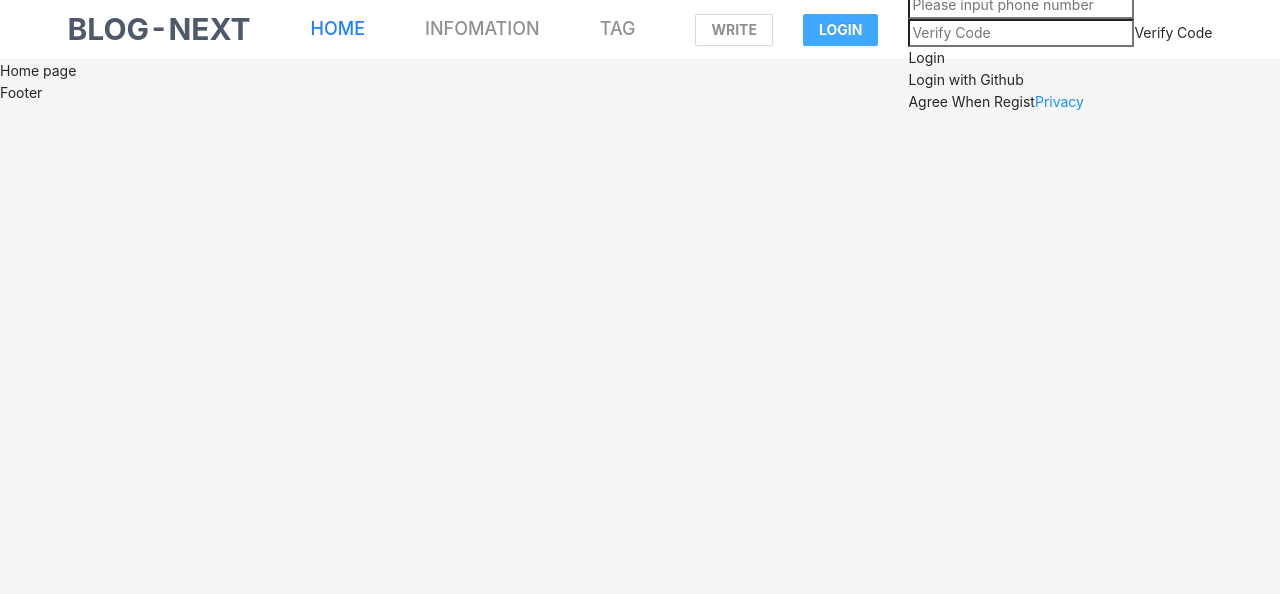
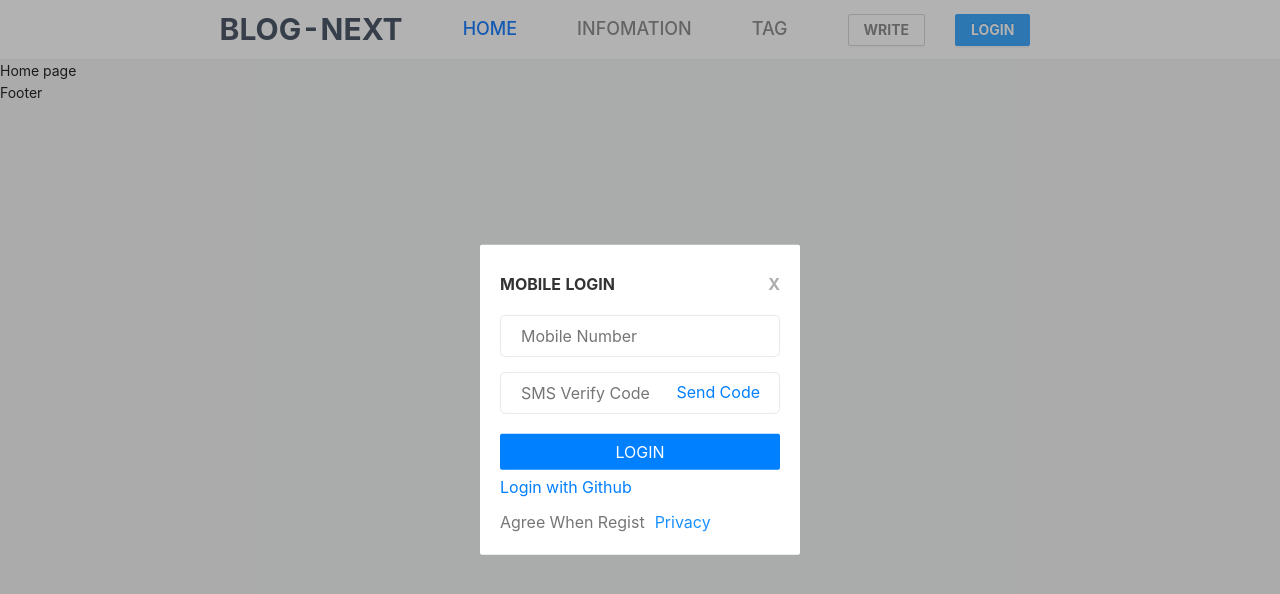
Before and after one commit to oracis/next-blog, a Next.js app: page / in a window 1280 px wide. Both pictures are taken after a click on the button "LOGIN". Shown: the top 594 px of the page. Built offline with nearby package versions, Linux system fonts and the light colour scheme.

Commit message:
Style of Login Modal

```diff
--- a/components/Login/index.module.scss
+++ b/components/Login/index.module.scss
@@ -0,0 +1,117 @@
+.loginArea {
+    display: flex;
+    align-items: center;
+    justify-content: center;
+    position: fixed;
+    top: 0;
+    left: 0;
+    right: 0;
+    bottom: 0;
+    background-color: rgba(0,0,0,.3);
+    z-index: 500;
+    position: fixed;
+
+    .loginContent {
+        position: absolute;
+        padding: 20px;
+        width: 320px;
+        font-size: 16px;
+        background-color: #fff;
+        border-radius: 2px;
+        box-sizing: border-box;
+        top: 50%;
+        left: 50%;
+        transform: translate(-50%, -50%);
+
+        .header {
+            height: 40px;
+            display: flex;
+            justify-content: space-between;
+            align-items: center;
+            color: #333;
+            margin-bottom: 10px;
+
+            .title {
+                font-weight: bold;
+                text-transform: uppercase;
+            }
+
+            .close {
+                cursor: pointer;
+                opacity: 0.4;
+                font-weight: bold;
+
+                &:hover {
+                    opacity: 1;
+                }
+            }
+        }
+
+        .loginPhone,
+        .verifyCode {
+            .textInput {
+                width: 100%;
+                padding: 20px;
+                height: 30px;
+                line-height: 30px;
+                outline: none;
+                border: 1px solid #e9e9e9;
+                margin-bottom: 15px;
+                border-radius: 5px;
+
+                &:focus {
+                    border: 1px solid #007fff;
+                }
+            }
+        }
+
+        .verifyCode {
+            position: relative;
+            display: flex;
+            align-items: center;
+
+            .textInput {
+                padding-right: 120px;
+            }
+
+            .fetchCode {
+                position: absolute;
+                width: auto;
+                right: 20px;
+                top: 8px;
+                cursor: pointer;
+                color: #007fff;
+            }
+        }
+
+        .loginBtn {
+            width: 100%;
+            height: 36px;
+            line-height: 36px;
+            color: #fff;
+            background-color: #007fff;
+            border-radius: 2px;
+            outline: none;
+            box-sizing: border-box;
+            cursor: pointer;
+            margin: 5px 0;
+            text-align: center;
+            text-transform: uppercase;
+        }
+
+        .others {
+            margin-bottom: 10px;
+            color: #007fff;
+            cursor: pointer;
+        }
+
+        .privacyPolicy {
+            color: #767676;
+
+            .privacy {
+                margin-left: 10px;
+            }
+        }
+    }
+
+}
--- a/components/Login/index.tsx
+++ b/components/Login/index.tsx
@@ -20,6 +20,14 @@ const Login = (props: LoginProps) => {
     console.log("click login");
   };
 
+  const handleChange = (e: { target: { name: any; value: any } }) => {
+    const { name, value } = e.target;
+    setForm({
+      ...form,
+      [name]: value,
+    });
+  };
+
   return (
     <div className={styles.loginArea}>
       <div className={styles.loginContent}>
@@ -29,22 +37,28 @@ const Login = (props: LoginProps) => {
             X
           </div>
         </div>
-        <div className={styles.phone}>
+        <div className={styles.loginPhone}>
           <input
             type="text"
             name="phone"
-            placeholder="Please input phone number"
+            className={styles.textInput}
+            placeholder="Mobile Number"
             value={form.phone}
+            autoComplete="off"
+            onChange={handleChange}
           />
         </div>
         <div className={styles.verifyCode}>
           <input
             type="text"
             name="verifyCode"
-            placeholder="Verify Code"
+            className={styles.textInput}
+            placeholder="SMS Verify Code"
+            autoComplete="off"
             value={form.verifyCode}
+            onChange={handleChange}
           />
-          <span>Verify Code</span>
+          <span className={styles.fetchCode}>Send Code</span>
         </div>
         <div className={styles.loginBtn} onClick={handleLogin}>
           Login
@@ -52,7 +66,7 @@ const Login = (props: LoginProps) => {
         <div className={styles.others}>Login with Github</div>
         <div className={styles.privacyPolicy}>
           Agree When Regist
-          <a href="https://juejin.cn/privacy" target="_blank">
+          <a className={styles.privacy} href="https://juejin.cn/privacy" target="_blank">
             Privacy
           </a>
         </div>
```
